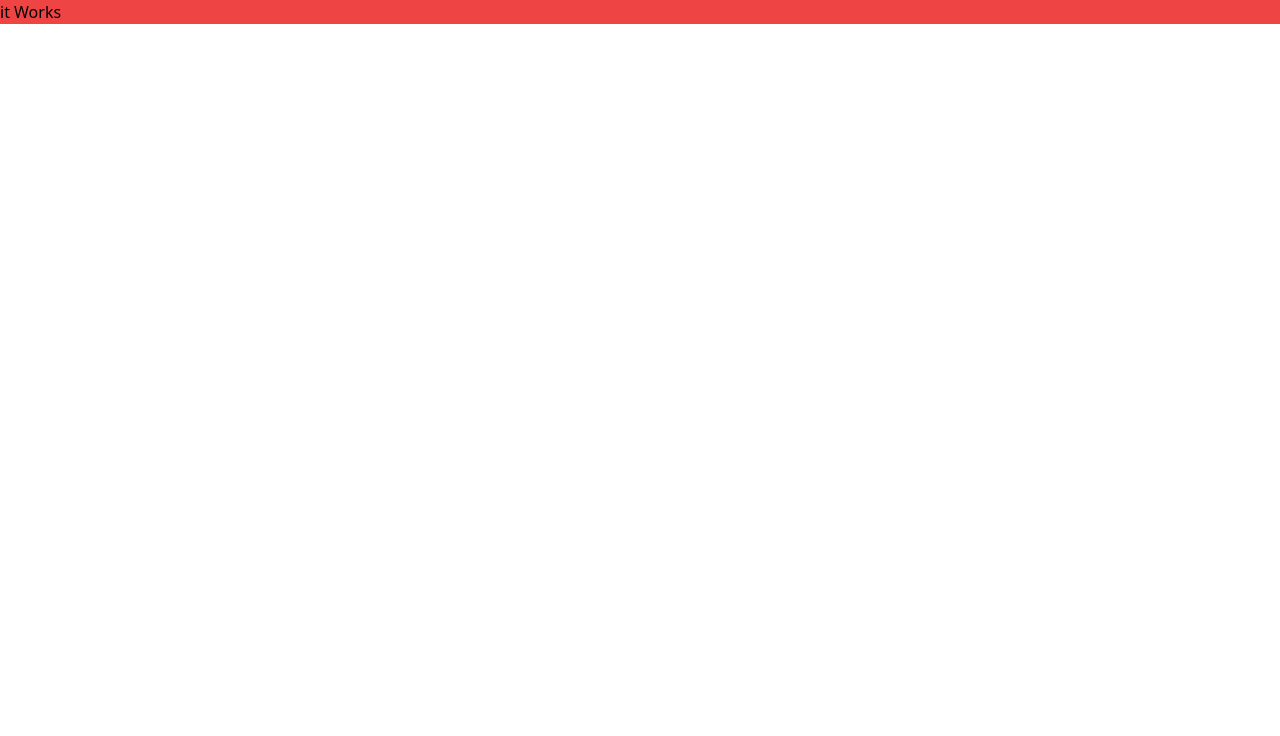
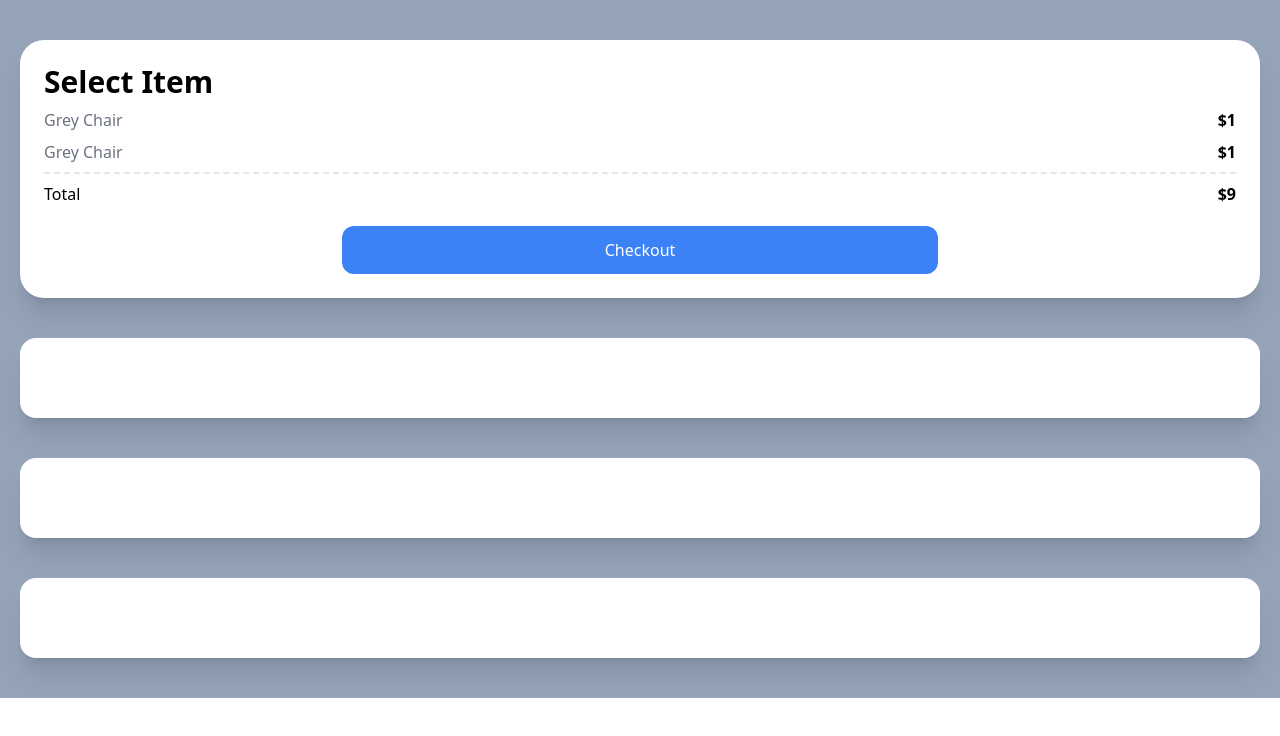
Before and after one commit to zeronedev/carrot-market-v220312, a Next.js app: page / in a window 1280 px wide. Shown: the top 736 px of the page. Built offline with nearby package versions, Linux system fonts and the light colour scheme.

Commit message:
#4.1 Test Drive part One (15:01)

```diff
--- a/pages/index.tsx
+++ b/pages/index.tsx
@@ -2,8 +2,28 @@
 
 const Home: NextPage = () => {
   return (
-    <div className="bg-red-500">
-      <h1 className="text-black">it Works</h1>
+    <div className="bg-slate-400 py-10 px-5 grid gap-10">
+      <div className="bg-white p-6 rounded-3xl shadow-xl">
+        <span className="font-semibold text-3xl">Select Item</span>
+        <div className="flex justify-between my-2">
+          <span className="text-gray-500 ">Grey Chair</span>
+          <span className="font-semibold">$1</span>
+        </div>
+        <div className="flex justify-between">
+          <span className="text-gray-500">Grey Chair</span>
+          <span className="font-semibold">$1</span>
+        </div>
+        <div className="flex justify-between mt-2 pt-2 border-t-2 border-dashed">
+          <span>Total</span>
+          <span className="font-semibold">$9</span>
+        </div>
+        <div className="mt-5 bg-blue-500 text-white p-3 text-center rounded-xl w-2/4 mx-auto">
+          Checkout
+        </div>
+      </div>
+      <div className="bg-white p-10 rounded-2xl shadow-xl"></div>
+      <div className="bg-white p-10 rounded-2xl shadow-xl"></div>
+      <div className="bg-white p-10 rounded-2xl shadow-xl"></div>
     </div>
   );
 };
```
